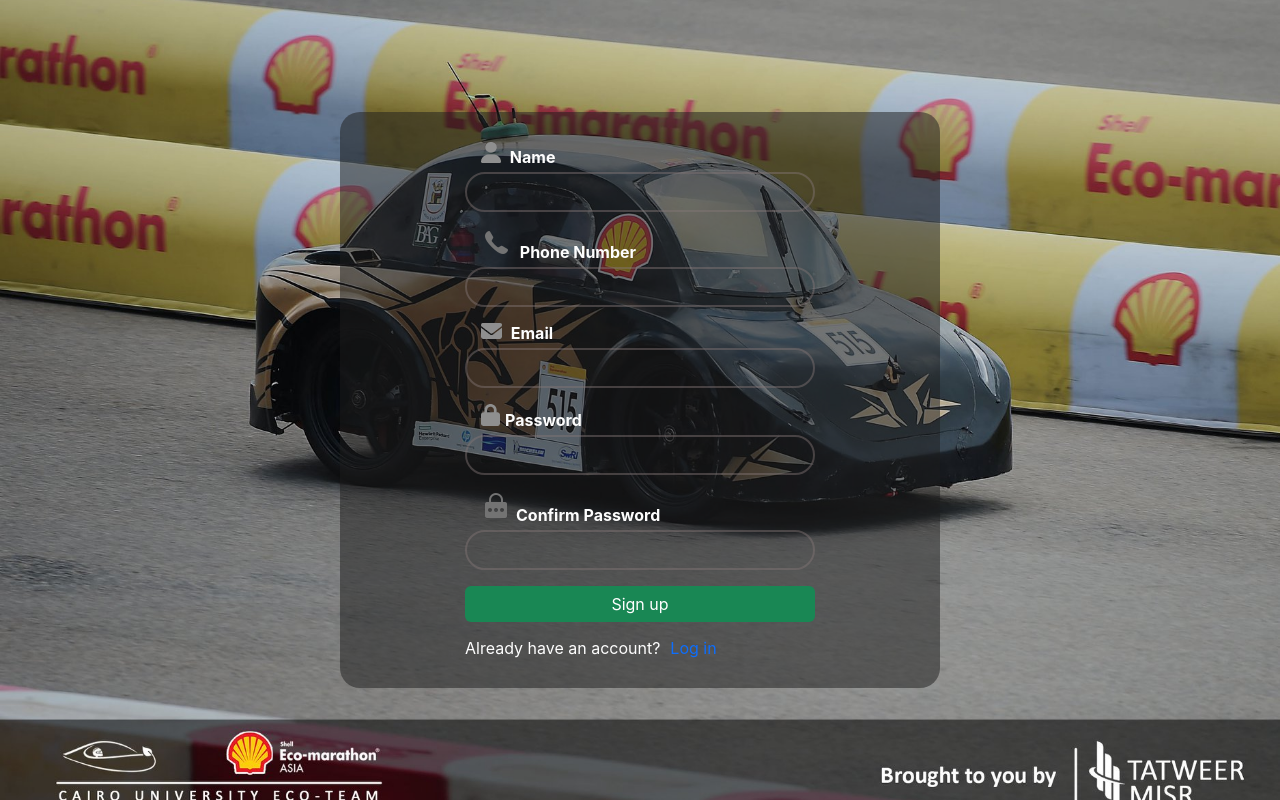
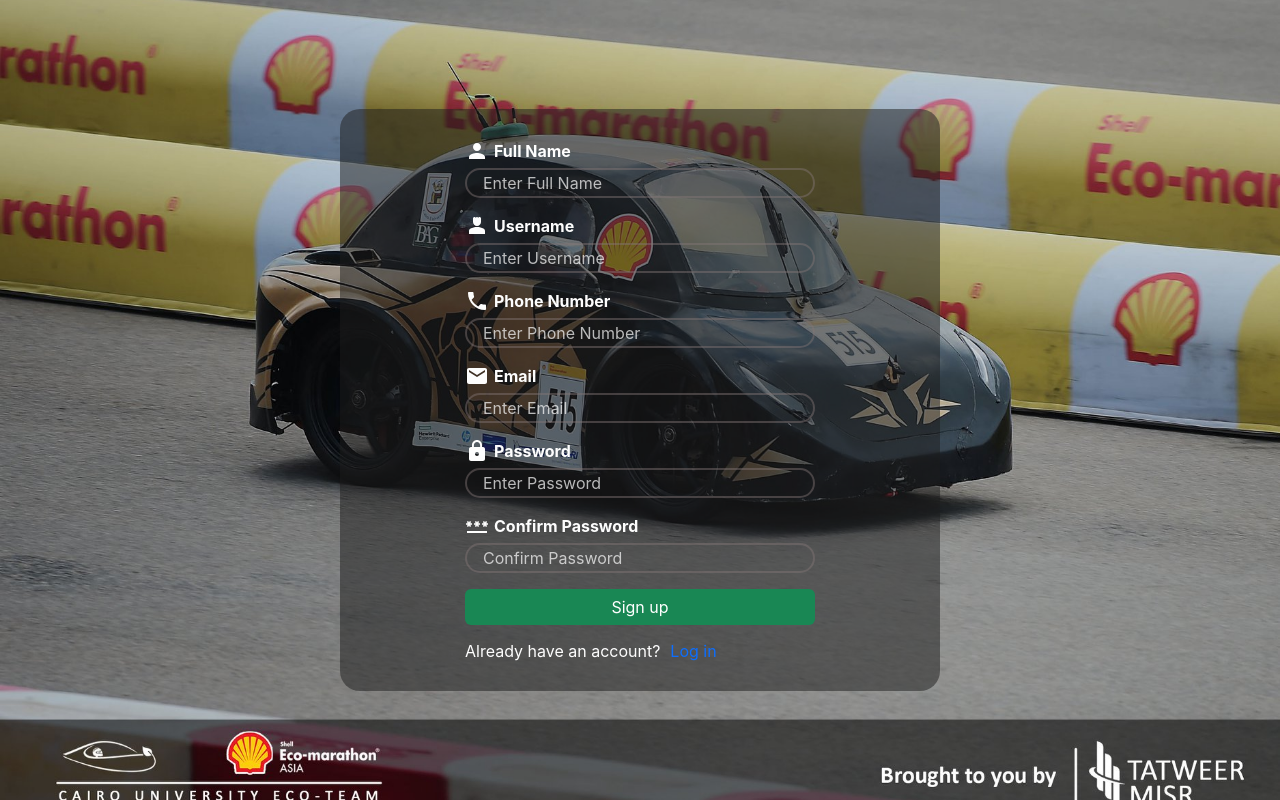
Before and after one commit to cuert-web/cuert-inventory-frontend, a React (Vite) app: page /signup in a window 1280 px wide. Built offline with nearby package versions, Linux system fonts and the light colour scheme.

Commit message:
add login sign

```diff
--- a/src/App.jsx
+++ b/src/App.jsx
@@ -6,6 +6,7 @@
 import { Login, Signup } from "@/features/auth";
 import AppLayout from "@/layouts/AppLayout";
 import { Dashboard } from "./features/dashboard";
+import ProtectedRoute from "./components/ProtectedRoute/ProtectedRoute";
 
 const queryClient = new QueryClient({
   defaultOptions: {
@@ -23,7 +24,13 @@
         <GlobalStyles />
         <BrowserRouter>
           <Routes>
-            <Route element={<AppLayout />}>
+            <Route
+              element={
+                <ProtectedRoute>
+                  <AppLayout />
+                </ProtectedRoute>
+              }
+            >
               <Route index element={<Navigate replace to="dashboard" />} />
               <Route path="dashboard" element={<Dashboard />} />
             </Route>
--- a/src/components/Navbar/Navbar.jsx
+++ b/src/components/Navbar/Navbar.jsx
@@ -4,9 +4,18 @@
 import Logo from "@/components/Logo/Logo";
 import { Logout, Menu } from "@mui/icons-material";
 import Sidebar from "../Sidebar/Sidebar";
+import { logout } from "@/features/auth";
+import { useNavigate } from "react-router-dom";
 
 const Navbar = () => {
+  const navigate = useNavigate();
   const [open, setOpen] = useState(false);
+
+  const handleLogout = (e) => {
+    e.preventDefault();
+    logout();
+    navigate("/login");
+  };
 
   return (
     <>
@@ -31,7 +40,7 @@
             </Box>
             <Logo />
           </StyledMenu>
-          <IconButton>
+          <IconButton onClick={handleLogout}>
             <Logout
               sx={{
                 color: "#fff",
--- /dev/null
+++ b/src/components/ProtectedRoute/ProtectedRoute.jsx
@@ -0,0 +1,19 @@
+import { useEffect } from "react";
+import { useNavigate } from "react-router-dom";
+
+import { getToken } from "@/features/auth";
+
+const ProtectedRoute = ({ children }) => {
+  const navigate = useNavigate();
+  const token = getToken();
+
+  useEffect(() => {
+    if (!token) {
+      navigate("/login");
+    }
+  }, [token, navigate]);
+
+  return children;
+};
+
+export default ProtectedRoute;
--- a/src/features/auth/components/LoginForm/LoginForm.jsx
+++ b/src/features/auth/components/LoginForm/LoginForm.jsx
@@ -28,20 +28,13 @@
     },
     validationSchema: validationSchema,
     onSubmit: ({ identifier, password }) => {
-      login(
-        { identifier, password },
-        {
-          onSettled: () => {
-            formik.resetForm();
-          },
-        }
-      );
+      login({ identifier, password });
     },
   });
   const { login, isLoggingIn } = useLogin();
 
   return (
-    <StyledLoginForm onSubmit={formik.handleSubmit}>
+    <StyledLoginForm onSubmit={formik.handleSubmit} className="login-form">
       <div className="mb-3">
         <LabelContainer>
           <Person />
--- a/src/features/auth/components/LoginForm/LoginForm.styled.js
+++ b/src/features/auth/components/LoginForm/LoginForm.styled.js
@@ -20,7 +20,7 @@
   & input {
     width: 350px;
     border-radius: 20px;
-    height: 40px;
+    height: 30px;
     color: aliceblue;
     background: transparent;
     outline: none;
@@ -28,6 +28,16 @@
     padding-left: 1rem;
     margin-top: 5px;
     max-width: 100%;
+    &::placeholder {
+      color: white;
+      opacity: 0.7;
+    }
+  }
+
+  &.login-form {
+    & input {
+      height: 40px;
+    }
   }
 
   @keyframes fadeIn {
--- a/src/features/auth/components/SignupForm/SignupForm.jsx
+++ b/src/features/auth/components/SignupForm/SignupForm.jsx
@@ -1,64 +1,175 @@
 import { Link } from "react-router-dom";
-import person from "@/features/auth/assets/person.png";
-import phone from "@/features/auth/assets/icons8-phone-30.png";
-import email from "@/features/auth/assets/email.png";
-import pass1 from "@/features/auth/assets/password.png";
-import pass2 from "@/features/auth/assets/icons8-password-30.png";
+import * as Yup from "yup";
+import { useFormik } from "formik";
+import {
+  Email,
+  Person,
+  Person4,
+  Phone,
+  Lock,
+  Password,
+} from "@mui/icons-material";
+import { CircularProgress } from "@mui/material";
 import {
   CreateOrLogin,
+  LabelContainer,
   LoginBtn,
   StyledLoginForm,
 } from "../LoginForm/LoginForm.styled";
+import { useSignup } from "@/features/auth/hooks/useSignup";
+
+const userSchema = Yup.object({
+  fullName: Yup.string().required("Required"),
+  username: Yup.string().required("Required"),
+  email: Yup.string().email("Invalid email").required("Required"),
+  password: Yup.string()
+    .min(8, "Password must be at least 8 characters")
+    .required("Required"),
+  confirmPassword: Yup.string()
+    .oneOf([Yup.ref("password"), null], "Passwords must match")
+    .required("Required"),
+  phoneNumber: Yup.string()
+    .min(11, "Phone number must be at least 11 characters")
+    .required("Required"),
+});
+
 const SignupForm = () => {
+  const formik = useFormik({
+    initialValues: {
+      fullName: "",
+      username: "",
+      email: "",
+      password: "",
+      confirmPassword: "",
+      phoneNumber: "",
+    },
+    validationSchema: userSchema,
+    onSubmit: (values) => {
+      // console.log(values);
+      signup(values);
+    },
+  });
+
+  const { signup, isSigningUp } = useSignup();
+
   return (
-    <StyledLoginForm action="" className="form1">
+    <StyledLoginForm className="form1" onSubmit={formik.handleSubmit}>
       <div className="mb-3">
-        <img src={person} />
+        <LabelContainer>
+          <Person />
           <label htmlFor="name">
-          <strong> Name</strong>
+            <strong>Full Name</strong>
           </label>
+        </LabelContainer>
         <div className="box">
-          <input type="text" name="Enter Name" />
+          <input
+            type="text"
+            required
+            onChange={formik.handleChange}
+            value={formik.values.fullName}
+            placeholder="Enter Full Name"
+            name="fullName"
+          />
         </div>
       </div>
       <div className="mb-3">
-        <img src={phone} />
+        <LabelContainer>
+          <Person4 />
+          <label htmlFor="username">
+            <strong>Username</strong>
+          </label>
+        </LabelContainer>
+        <div className="box">
+          <input
+            type="text"
+            required
+            onChange={formik.handleChange}
+            value={formik.values.username}
+            placeholder="Enter Username"
+            name="username"
+          />
+        </div>
+      </div>
+      <div className="mb-3">
+        <LabelContainer>
+          <Phone />
           <label htmlFor="name">
             <strong> Phone Number </strong>
           </label>
+        </LabelContainer>
         <div className="box">
-          <input type="text" name="Enter Name" />
+          <input
+            type="text"
+            required
+            onChange={formik.handleChange}
+            value={formik.values.phoneNumber}
+            placeholder="Enter Phone Number"
+            name="phoneNumber"
+          />
         </div>
       </div>
 
       <div className="mb-3">
-        <img src={email} />
+        <LabelContainer>
+          <Email />
           <label htmlFor="email">
             <strong> Email</strong>
           </label>
+        </LabelContainer>
         <div className="box">
-          <input type="email" name="Enter Email" />
+          <input
+            type="email"
+            required
+            onChange={formik.handleChange}
+            value={formik.values.email}
+            placeholder="Enter Email"
+            name="email"
+          />
         </div>
       </div>
       <div className="mb-3">
-        <img src={pass1} />
+        <LabelContainer>
+          <Lock />
           <label htmlFor="password">
             <strong>Password</strong>
           </label>
+        </LabelContainer>
         <div className="box">
-          <input type="password" name="Enter Password" />
+          <input
+            type="password"
+            required
+            onChange={formik.handleChange}
+            value={formik.values.password}
+            placeholder="Enter Password"
+            name="password"
+          />
         </div>
       </div>
       <div className="mb-3">
-        <img src={pass2} />
+        <LabelContainer>
+          <Password />
           <label htmlFor="password">
             <strong>Confirm Password</strong>
           </label>
+        </LabelContainer>
         <div className="box">
-          <input type="password" name="Enter Password" />
+          <input
+            type="password"
+            required
+            onChange={formik.handleChange}
+            value={formik.values.confirmPassword}
+            placeholder="Confirm Password"
+            name="confirmPassword"
+          />
         </div>
       </div>
-      <LoginBtn>Sign up</LoginBtn>
+      <LoginBtn type="submit" disabled={isSigningUp}>
+        {isSigningUp ? (
+          <CircularProgress size={20} sx={{ color: "white" }} />
+        ) : (
+          "Sign up"
+        )}
+      </LoginBtn>
       <CreateOrLogin>
         <p>Already have an account?</p>
         <Link
--- a/src/features/auth/hooks/useLogin.js
+++ b/src/features/auth/hooks/useLogin.js
@@ -1,19 +1,18 @@
-import { useMutation, useQueryClient } from "@tanstack/react-query";
+import { useMutation } from "@tanstack/react-query";
 import { useNavigate } from "react-router-dom";
 
 import { login as loginApi } from "@/features/auth/services/login";
+import { setToken } from "../utils/auth";
 // import toast from "react-hot-toast";
 
 export function useLogin() {
-  const queryClient = useQueryClient();
   const navigate = useNavigate();
   const { mutate: login, isPending: isLoggingIn } = useMutation({
-    mutationFn: ({ identifier, password }) =>
-      loginApi(identifier, password ),
+    mutationFn: ({ identifier, password }) => loginApi(identifier, password),
 
     onSuccess: (data) => {
-      // queryClient.setQueryData(["user"], user.user);
       console.log(data);
+      setToken(data?.data?.access_token);
       navigate("/dashboard", { replace: true });
     },
     onError: (error) => {
--- /dev/null
+++ b/src/features/auth/hooks/useSignup.js
@@ -0,0 +1,24 @@
+import { useMutation } from "@tanstack/react-query";
+import { useNavigate } from "react-router-dom";
+
+import { signup as signupApi } from "@/features/auth/services/signup";
+// import toast from "react-hot-toast";
+
+export function useSignup() {
+  const navigate = useNavigate();
+  const { mutate: signup, isPending: isSigningUp } = useMutation({
+    mutationFn: ({ fullName, username, phoneNumber, email, password }) =>
+      signupApi(fullName, username, email, phoneNumber, password),
+
+    onSuccess: (data) => {
+      console.log(data);
+      navigate("/login", { replace: true });
+    },
+    onError: (error) => {
+      console.log("ERROR", error);
+      // toast.error("Provided email or password is incorrect");
+    },
+  });
+
+  return { signup, isSigningUp };
+}
--- a/src/features/auth/index.js
+++ b/src/features/auth/index.js
@@ -1,4 +1,6 @@
 import Login from "./pages/Login/Login";
 import Signup from "./pages/Signup/Signup";
+import { getToken } from "./utils/auth";
+import { logout } from "./services/logout";
 
-export { Login, Signup };
+export { Login, Signup, getToken, logout };
--- /dev/null
+++ b/src/features/auth/services/logout.js
@@ -0,0 +1,8 @@
+import { redirect } from "react-router-dom";
+
+export const logout = () => {
+  // remove token from local storage
+  localStorage.removeItem("token");
+  // redirect to login
+  return redirect("/login");
+};
--- /dev/null
+++ b/src/features/auth/services/signup.js
@@ -0,0 +1,22 @@
+import { request } from "@/utils/axios";
+
+export const signup = async (
+  fullName,
+  username,
+  email,
+  phoneNumber,
+  password
+) => {
+  const { data } = await request({
+    url: "/auth/register",
+    method: "post",
+    data: {
+      full_name: fullName,
+      username,
+      email,
+      mobile: phoneNumber,
+      password,
+    },
+  });
+  return data;
+};
--- a/src/features/auth/utils/auth.js
+++ b/src/features/auth/utils/auth.js
@@ -44,3 +44,8 @@
   }
   return null;
 };
+
+// set token function
+export const setToken = (token) => {
+  localStorage.setItem("token", token);
+}
```
Lines whose indentation alone changed are shown as unchanged.
